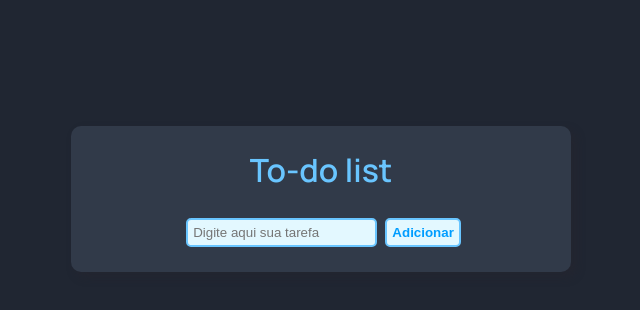
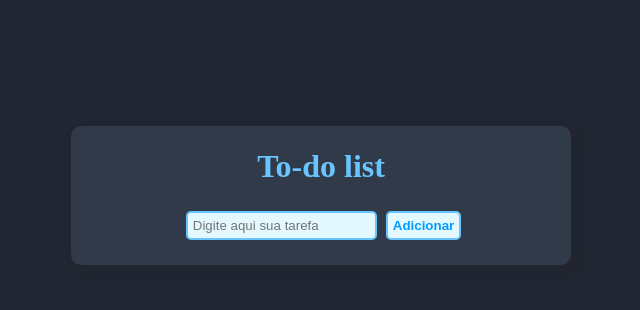
Before and after one commit to emilyjuly/Todo_list, a plain HTML site: page index.html in a window 1280 px wide. Shown: the whole page, without its empty margins (319-959 px from the left). Drawn offline with Linux system fonts and the light colour scheme; a web font is replaced by a local one.

Commit message:
Update styles.css

```diff
--- a/assets/styles.css
+++ b/assets/styles.css
@@ -1,7 +1,6 @@
 body{
   background-color: #202632;
   font-family: 'Gentium Plus', serif;
-  font-family: 'Manrope', sans-serif;
 }
 
 #container{
```
